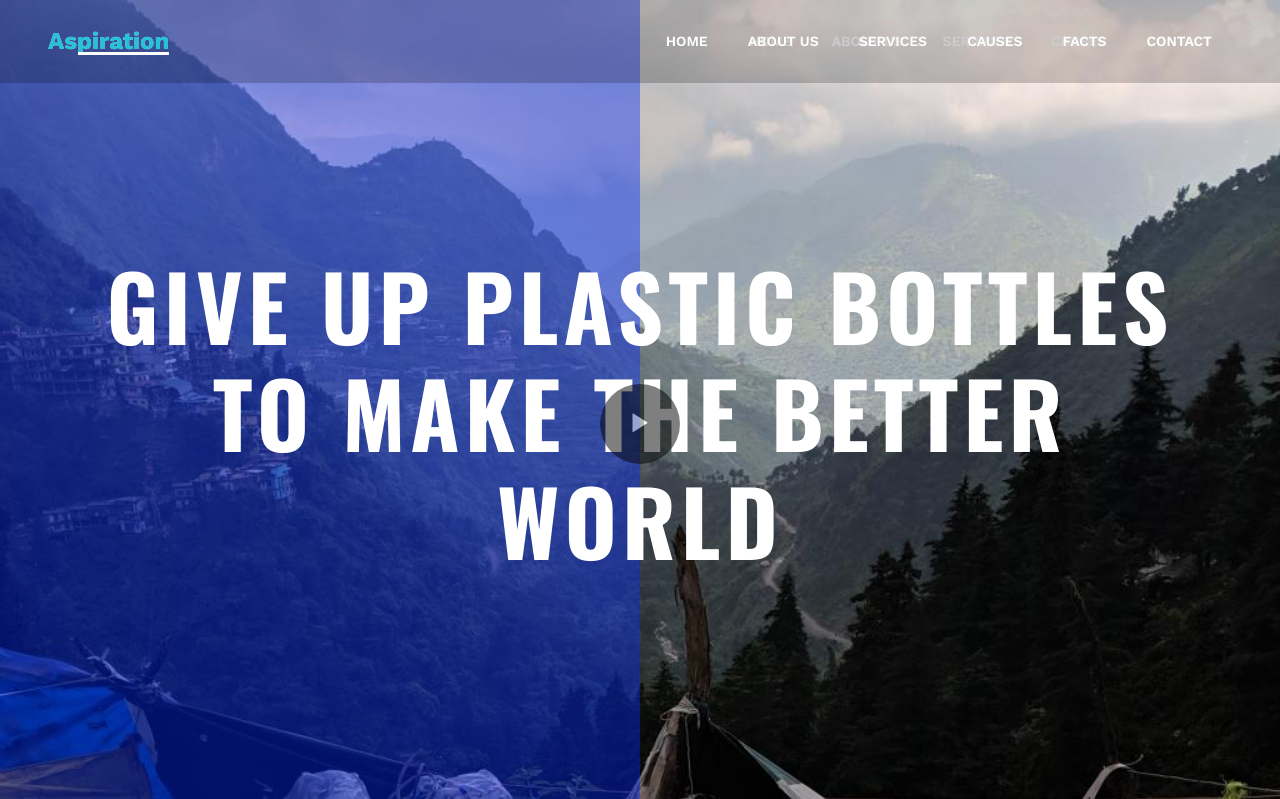
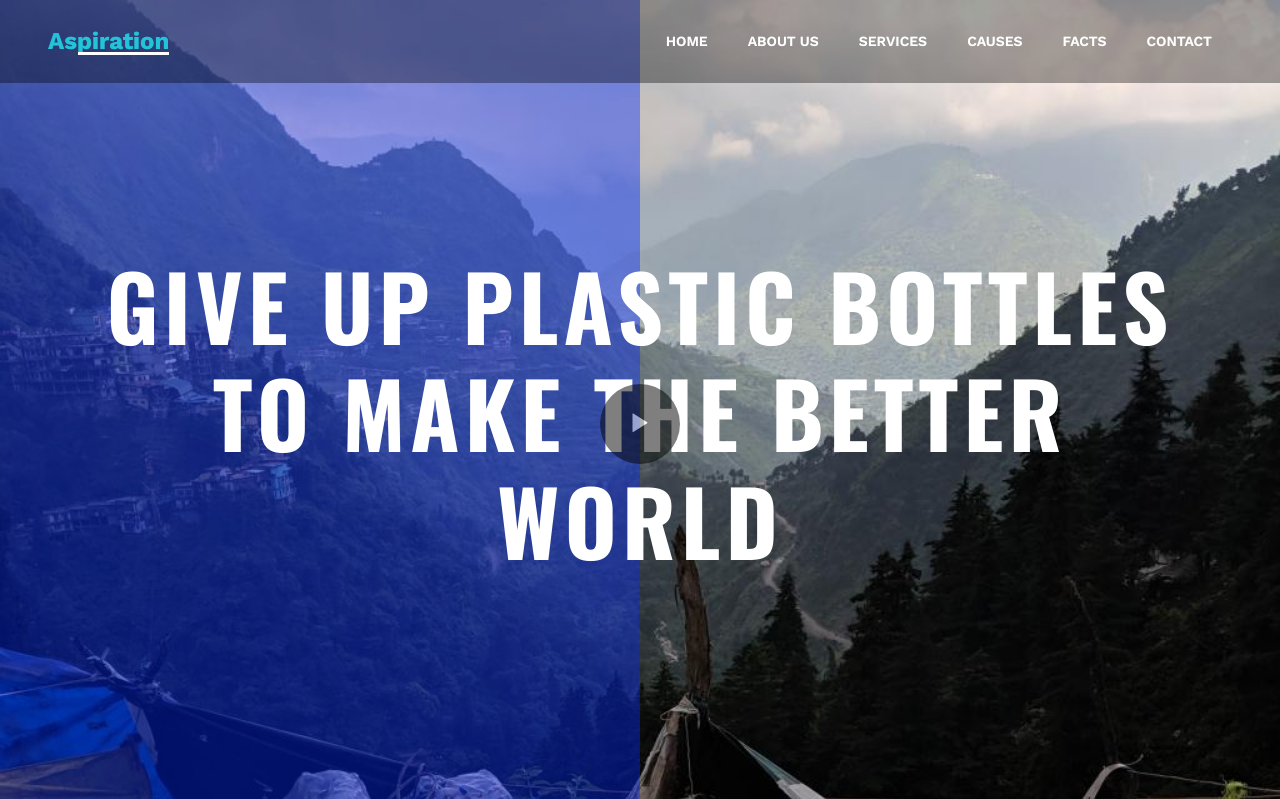
Before and after one commit to insignificantGuy/Hackathon-1, a Node server app: page /about in a window 1280 px wide. Shown: the top 799 px of the page. Run offline with Node 20, Linux system fonts and the light colour scheme; some libraries are stand-ins or nearby versions; some web fonts are replaced.

Commit message:
modified navbar

```diff
--- a/views/partials/header.ejs
+++ b/views/partials/header.ejs
@@ -29,19 +29,16 @@
   </head>
   <body>
   <nav class="navbar navbar-expand-lg navbar-dark ftco_navbar bg-dark ftco-navbar-light" id="ftco-navbar">
-        <div class="container-fluid px-lg-5">
-          <a class="navbar-brand" href="index.html">Aspiration</a>
-          <button class="navbar-toggler" type="button" data-toggle="collapse" data-target="#ftco-nav" aria-controls="ftco-nav" aria-expanded="false" aria-label="Toggle navigation">
-            <span class="oi oi-menu"></span> Menu
-          </button>
-
+        <div class="container-fluid px-lg-5" style="background-color: rgb(0,0,0,0.2); width: 100%;">
             <div class="collapse navbar-collapse" id="ftco-nav">
+                <a class="navbar-brand" href="index.html" style="font-weight: 800; color:#23c4da;">Aspiration</a>
                 <ul class="navbar-nav ml-auto">
-                <li class="nav-item active"><a href="/" class="nav-link">Home</a></li>
-                <li class="nav-item"><a href="/about" class="nav-link">About us</a></li>
-                <li class="nav-item"><a href="/services" class="nav-link">Services</a></li>
-                <li class="nav-item"><a href="/causes" class="nav-link">Causes</a></li>
-              <li class="nav-item"><a href="/contact" class="nav-link">Contact</a></li>
+                    <li class="nav-item active"><a href="index.html" class="nav-link">Home</a></li>
+                    <li class="nav-item"><a href="about.html" class="nav-link">About us</a></li>
+                    <li class="nav-item"><a href="services.html" class="nav-link">Services</a></li>
+                    <li class="nav-item"><a href="causes.html" class="nav-link">Causes</a></li>
+                    <li class="nav-item"><a href="facts.html" class="nav-link">Facts</a></li>
+                    <li class="nav-item"><a href="contact.html" class="nav-link">Contact</a></li>
                 </ul>
             </div>
         </div>
```
Lines whose indentation alone changed are shown as unchanged.
